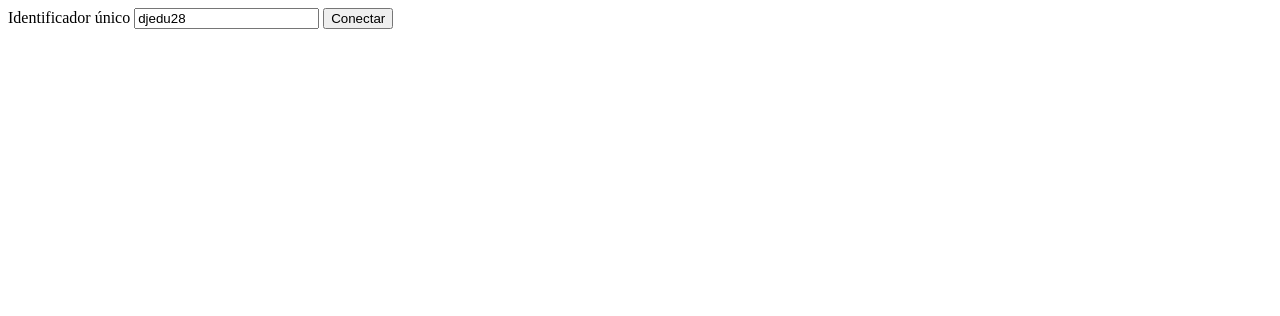
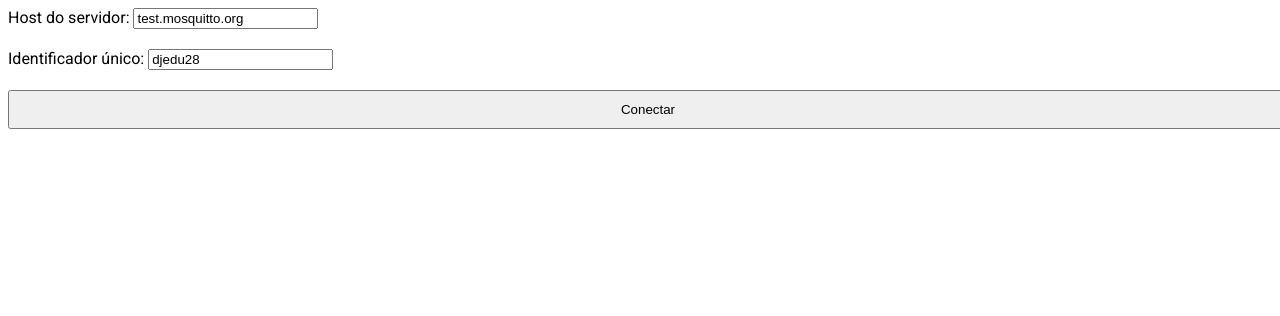
Before and after one commit to djedu28/interface-web-mqtt, a plain HTML site: page index.html in a window 1280 px wide. Drawn offline with nearby package versions, Linux system fonts and the light colour scheme.

Commit message:
personalizando o servidor por input

```diff
--- a/index.html
+++ b/index.html
@@ -8,19 +8,28 @@
         crossorigin="anonymous" referrerpolicy="no-referrer"></script>
     <script src=" https://cdn.jsdelivr.net/npm/chart.js@4.4.2/dist/chart.umd.min.js "></script>
     <style>
+        @import url('https://fonts.googleapis.com/css2?family=Roboto:ital,wght@0,100;0,300;0,400;0,500;0,700;0,900;1,100;1,300;1,400;1,500;1,700;1,900&display=swap');
+        [hidden] {
+            display: none !important;
+        }
+
         body {
             width: 100vw;
             height: 100vh;
+            font-family: "Roboto", "Poppins", Arial;
         }
 
         body * {
             margin-bottom: 10px;
         }
 
-        [hidden] {
-            display: none !important;
+        .inputs-container {
+            display: flex;
+            flex-direction: column;
         }
-
+        .inputs-container button {
+            padding: 10px;
+        }
         .graficos-container {
             display: flex;
             gap: 2px;
@@ -66,8 +75,11 @@
 </head>
 
 <body>
-    <div>
-        <label>Identificador único
+    <div class="inputs-container">
+        <label>Host do servidor:
+            <input value="test.mosquitto.org" placeholder="servidor" name="servidor" id="servidor">
+        </label>
+        <label>Identificador único:
             <input value="djedu28" placeholder="clientId" name="clientId" id="clientId">
         </label>
         <button onclick="conectar()">Conectar</button>
@@ -170,7 +182,7 @@
         var client;
         function conectar() {
 
-            const servidor = "test.mosquitto.org"
+            const servidor = document.getElementById("servidor").value || "test.mosquitto.org"
             const clientId = document.getElementById("clientId").value || "clientId";
 
             const host = `ws://${servidor}:8080/ws`
```
